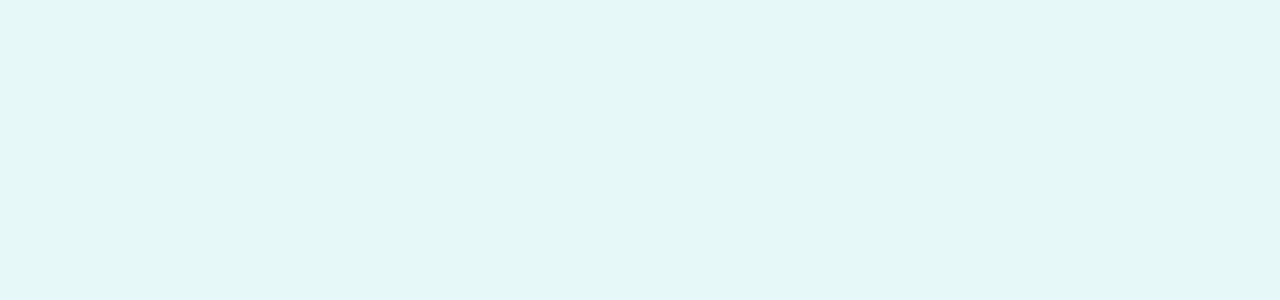
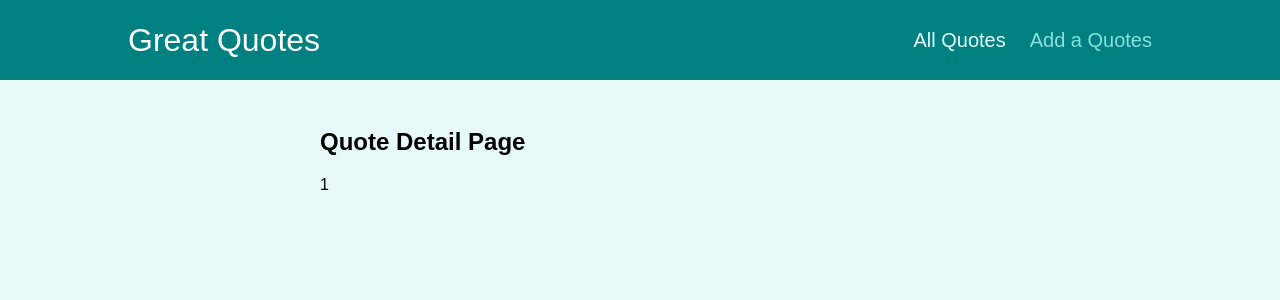
Before and after one commit to kononiaka/react-complete-guide, a React (Create React App) app in the folder react-router-practice/: page /quotes/1 in a window 1280 px wide. Shown: the top 300 px of the page. Built offline with nearby package versions, Linux system fonts and the light colour scheme.

Commit message:
new quote was added

```diff
--- a/react-router-practice/src/App.js
+++ b/react-router-practice/src/App.js
@@ -1,8 +1,21 @@
+import { Redirect, Route, Switch } from "react-router-dom";
+import QuotesDetail from './pages/QuotesDetail';
+import AllQuotes from "./pages/AllQuotes";
+import NewQuote from "./pages/NewQuote";
+import Layout from "./components/layout/Layout";
+
 function App() {
   return (
-    <div>
-
-    </div>
+    <Layout>
+      <Switch>
+        <Route path="/" exact>
+          <Redirect to="/quotes"></Redirect>
+        </Route>
+        <Route path="/quotes" exact><AllQuotes></AllQuotes></Route>
+        <Route path="/quotes/:quoteId"><QuotesDetail></QuotesDetail></Route>
+        <Route path="/new-quote"><NewQuote></NewQuote></Route>
+      </Switch>
+    </Layout>
   );
 }
 
--- /dev/null
+++ b/react-router-practice/src/components/layout/Layout.js
@@ -0,0 +1,15 @@
+import { Fragment } from "react";
+import MainNavigation from "./MainNavigation";
+
+import classes from './Layout.module.css';
+
+const Layout = (props) => {
+    return (
+        <Fragment>
+            <MainNavigation></MainNavigation>
+            <main className={classes.main}>{props.children}</main>
+        </Fragment>
+    );
+};
+
+export default Layout;
--- /dev/null
+++ b/react-router-practice/src/components/layout/MainNavigation.js
@@ -0,0 +1,19 @@
+import { NavLink } from 'react-router-dom';
+
+import classes from './MainNavigation.module.css';
+
+const MainNavigation = () => {
+    return (
+        <header className={classes.header}>
+            <div className={classes.logo}>Great Quotes</div>
+            <nav className={classes.nav}>
+                <ul>
+                    <li><NavLink to="/quotes" activeClassName={classes.active}>All Quotes</NavLink></li>
+                    <li><NavLink to="/new-quote" activeClassName={classes.active}>Add a Quotes</NavLink></li>
+                </ul>
+            </nav>
+        </header>
+    );
+};
+
+export default MainNavigation;
--- a/react-router-practice/src/index.js
+++ b/react-router-practice/src/index.js
@@ -1,7 +1,8 @@
 import ReactDOM from 'react-dom/client';
+import { BrowserRouter } from 'react-router-dom';
 
 import './index.css';
 import App from './App';
 
 const root = ReactDOM.createRoot(document.getElementById('root'));
-root.render(<App />);
+root.render(<BrowserRouter><App /></BrowserRouter>);
--- /dev/null
+++ b/react-router-practice/src/pages/AllQuotes.js
@@ -0,0 +1,12 @@
+import QuoteList from './../components/quotes/QuoteList';
+
+const DUMMY_QUOTES = [
+    { id: 'q1', author: "Vlad", text: 'Learning React is fun!' },
+    { id: 'q2', author: "Vladimir", text: 'Learning React is great!' }
+];
+
+const AllQuotes = () => {
+    return (<QuoteList quotes={DUMMY_QUOTES}></QuoteList>);
+};
+
+export default AllQuotes;
--- /dev/null
+++ b/react-router-practice/src/pages/NewQuote.js
@@ -0,0 +1,13 @@
+import QuoteForm from './../components/quotes/QuoteForm';
+
+const NewQuote = () => {
+    const addQuoteHandler = (quoteData) => {
+        console.log(quoteData);
+    };
+
+    return (
+        <QuoteForm onAddQuote={addQuoteHandler}></QuoteForm>
+    );
+};
+
+export default NewQuote;
--- /dev/null
+++ b/react-router-practice/src/pages/QuotesDetail.js
@@ -0,0 +1,17 @@
+import { Route, useParams } from "react-router-dom";
+import Comments from '../components/comments/Comments';
+
+const QuoteDetail = () => {
+    const params = useParams();
+    return (
+        <section>
+            <h1>Quote Detail Page</h1>
+            <p>{params.quoteId}</p>
+            <Route path={`/quotes/${params.quoteId}/comments`}>
+                <Comments />
+            </Route>
+        </section>
+    );
+};
+
+export default QuoteDetail;
```
